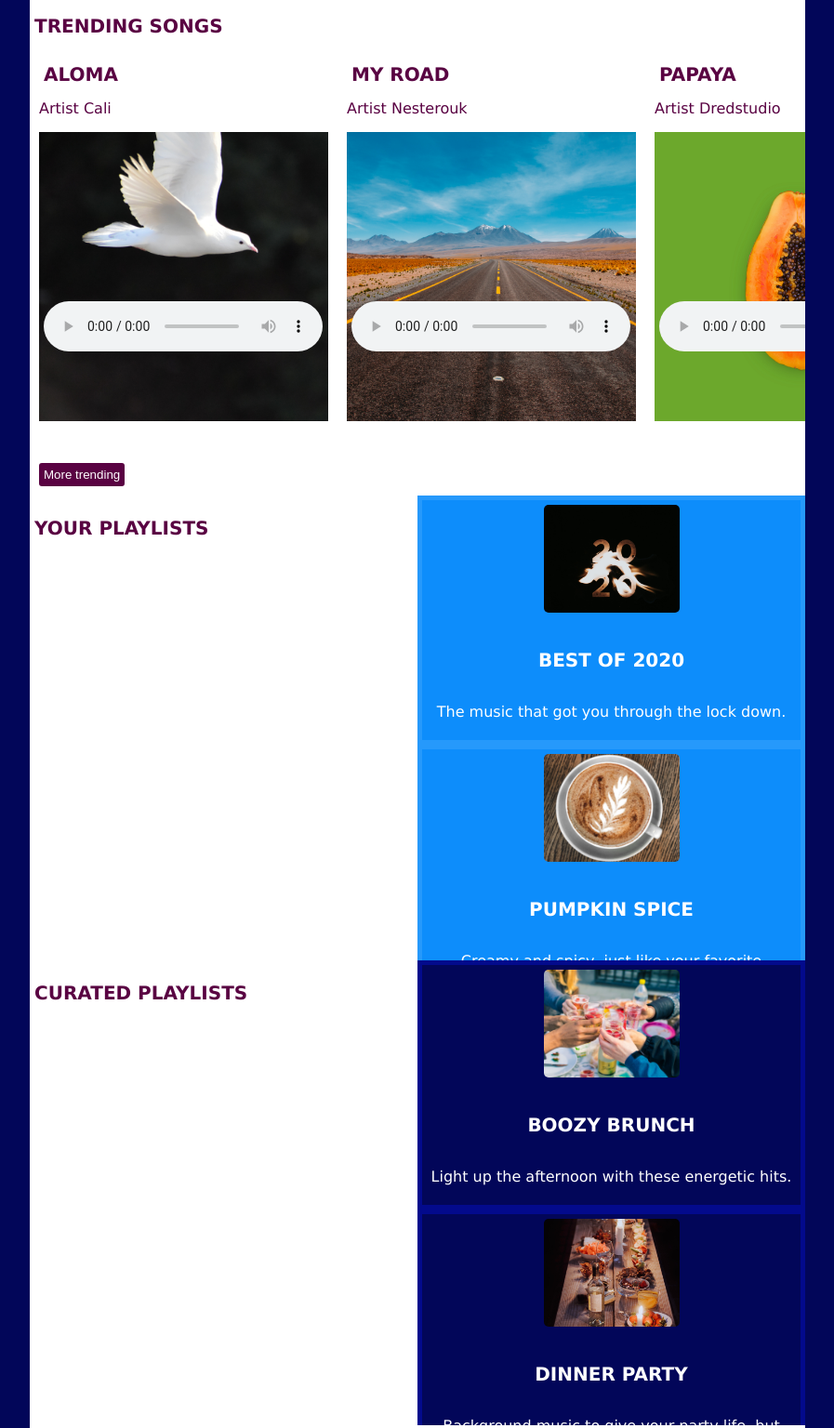
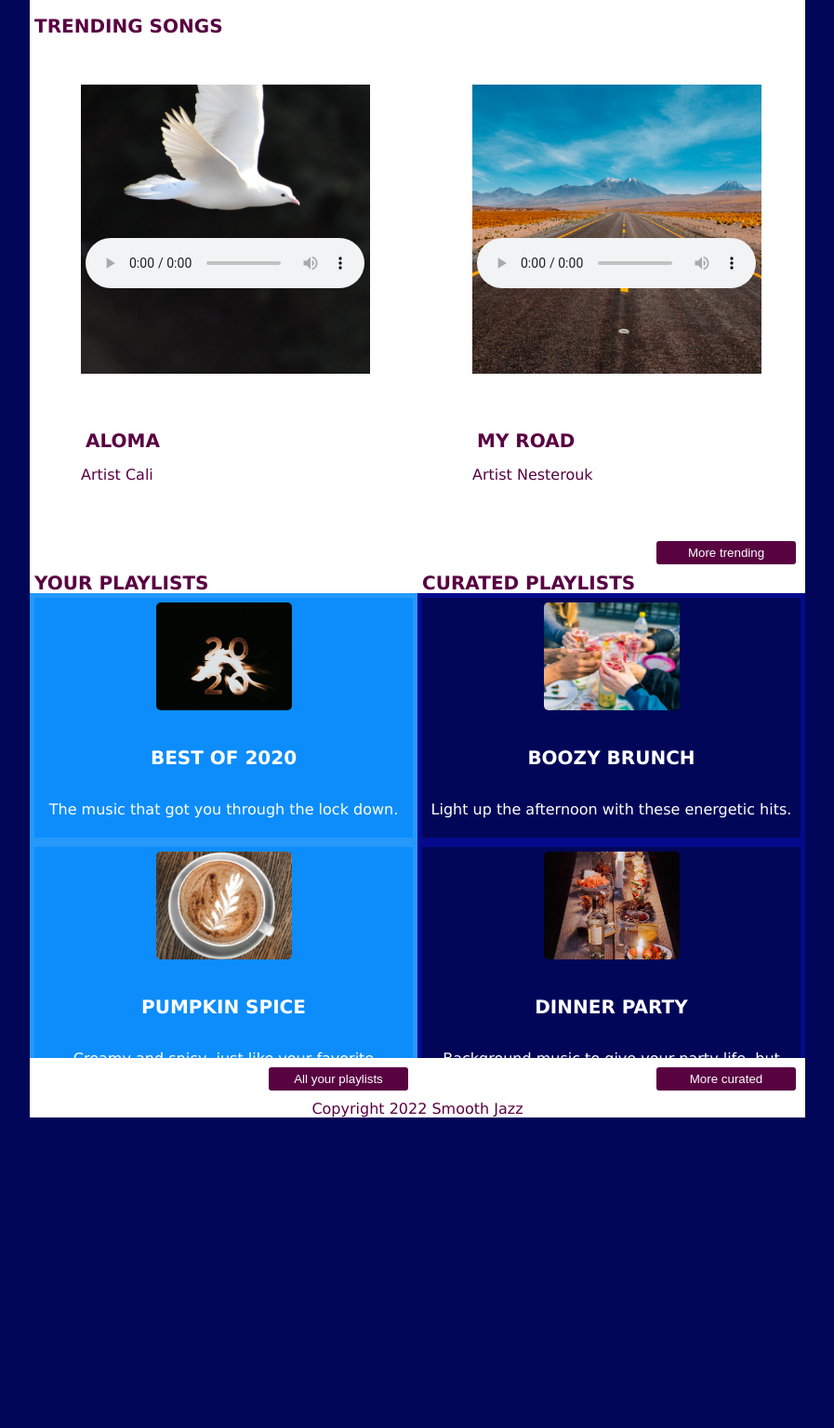
Before and after one commit to cyborgsleeping/streamingmedia, a plain HTML site: page index.html in a window 1280 px wide. Shown: the part 218-1754 px from the top of the page at 93% size, without its empty margins (191-1088 px from the left). After the commit the page ends 1420 px from the top, so only its background shows below. Drawn offline with Linux system fonts and the light colour scheme.

Commit message:
made updates to the document

```diff
--- a/index.html
+++ b/index.html
@@ -12,7 +12,7 @@
 
     <nav>
         <!-- <h2>Main Navigation</h2> -->
-        <input type="checkbox" id="dropdown"/>
+        <input type="checkbox" id="dropdown">
         <label for="dropdown">
             <span></span></label>
     <ul>
@@ -30,72 +30,91 @@
 </header>
 
 <main>
+
     <section id="trending">
 <h2>Trending Songs</h2>
 
 <div class="scroll">
+
 <section>
-<h3>Aloma</h3>
-<p>Artist Cali</p>
+<figure>
 <img src="images/aloma-cover.png" alt="photo of a bird">
-<audio controls>
-    <source src="audio/aloma.mp3" type="audio/mpeg">
-    </audio>
+
+        <audio controls>
+            <source src="audio/aloma.mp3" type="audio/mpeg">
+            </audio>
+            <figcaption><h3>Aloma</h3>
+                <p>Artist Cali</p></figcaption>
+        </figure>
 </section>
 
 
 <section>
-<h3>My Road</h3>
-<p>Artist Nesterouk</p>
+<figure>
 <img src="images/my-road-cover.png" alt="road">
 <audio controls>
     <source src="audio/my-road.mp3" type="audio/mpeg">
     </audio>
+    <figcaption><h3>My Road</h3>
+        <p>Artist Nesterouk</p></figcaption>
+</figure>
 </section>
 
 
 <section>
-<h3>Papaya</h3>
-<p>Artist Dredstudio</p>
+<figure>
 <img src="images/papaya-cover.png" alt="papaya">
 <audio controls>
     <source src="audio/papaya.mp3" type="audio/mpeg">
     </audio>
+    <figcaption><h3>Papaya</h3>
+        <p>Artist Dredstudio</p></figcaption>
+</figure>
 </section>
 
 
 <section>
-<h3>Smoothies</h3>
-<p>Artist Black Rhomb</p>
+<figure>
 <img src="images/smoothies-cover.png" alt="smoothies">
+
+
 <audio controls>
     <source src="audio/smoothies.mp3" type="audio/mpeg">
     </audio>
+    <figcaption><h3>Smoothies</h3>
+        <p>Artist Black Rhomb</p></figcaption>
+</figure>
 </section>
 
 
 <section>
-<h3>Successful Performance</h3>
-<p>Artist Ricky Bombino</p>
+<figure>
 <img src="images/successful-performance-cover.png" alt="man rejoicing">
 <audio controls>
     <source src="audio/successful-performance.mp3" type="audio/mpeg">
     </audio>
+    <figcaption><h3>Successful Performance</h3>
+        <p>Artist Ricky Bombino</p></figcaption>
+</figure>
 </section>
 
 
 </div>
-
+<div id="moret">
 <button class="button" type="button">More trending</button>
+</div>
 
 
 </section>
 
 
-<section id="playlists">
-    <h3>Your Playlists</h3>
+<div id="playlists">
 
-<section id="yourplaylists">
+
+
+    <section>
+        <h3>Your Playlists</h3>
+<div id="yourplaylists">
 
 
 
@@ -130,13 +149,17 @@
 <p>Background music to keep you going while you study. </p>
 </section>
 
-<button class="button" type="button">All your playlists</button>
 
+
+</div>
+<div id="all">
+    <button class="button" type="button">All your playlists</button>
+</div>
 </section>
 
+<section>
 <h3>Curated Playlists</h3>
-
-<section id="curated">
+<div id="curated">
 
 
 
@@ -171,12 +194,16 @@
 </section>
 
 
+</div>
+<div id="morec">
+    <button class="button" type="button">More curated</button>
+</div>
 </section>
 
 
-    <button class="button" type="button">More curated</button>
+</div>
 
-</section>
+
 </main>
 
 <footer>
--- a/styles.css
+++ b/styles.css
@@ -72,6 +72,7 @@ h4 {font-size: 20px;
 line-height:2em;}
 
 .button {
+    width:150px;
     border:0;
     border-radius:3px;
     padding: 5px;
@@ -134,10 +135,11 @@ input:checked ~ label:not(.steps) span:before, input:checked ~ label:not(.steps)
     grid-template-columns: repeat(5, 1fr);
     overflow-x:auto;
     overflow-y:hidden;
+
 }
 
 .scroll section {
-    margin:10px;
+    margin:15px;
     position: relative;
 }
 
@@ -150,8 +152,9 @@ height: 50px;
 width: 350px;
 }
 
-audio {position:absolute;
-bottom:100px;
+
+audio {position:relative;
+bottom:150px;
 left:5px;
 }
 
@@ -173,6 +176,8 @@ left:5px;
     #trending ::-webkit-scrollbar-thumb:hover {
     background:#020659;
     }
+
+
 
 #yourplaylists {
     background-color:#2699FB;
@@ -279,6 +284,8 @@ label span, input {display:none;}
 
 [href="#home"] {position:static;}
 
+#moret, #all, #morec {text-align:right;}
+
 
 
 #playlists {
```
